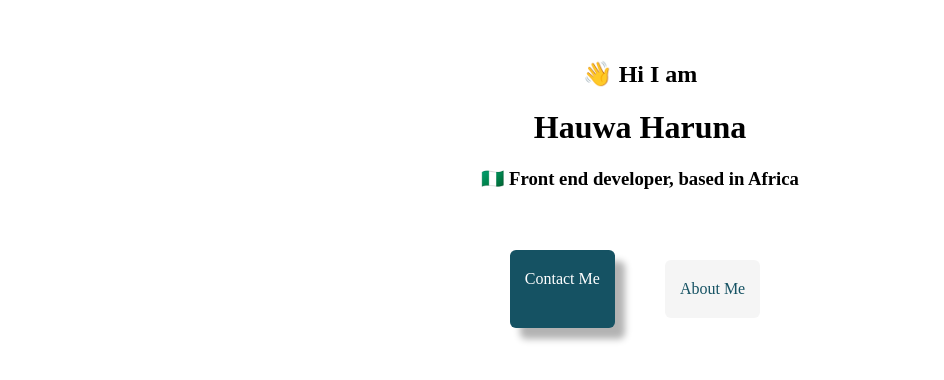
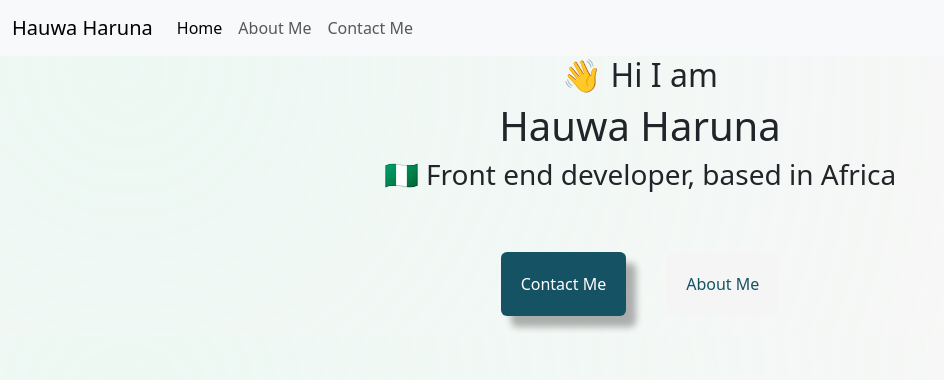
Before and after one commit to UmmSultee/Portfolio, a website: page index.html in a window 1280 px wide. Shown: the whole page, without its empty margins (0-944 px from the left). Drawn offline with nearby package versions, Linux system fonts and the light colour scheme.

Commit message:
initial bootsrap

```diff
--- a/index.html
+++ b/index.html
@@ -4,10 +4,34 @@
     <meta charset="UTF-8" />
     <meta name="viewport" content="width=device-width, initial-scale=1.0" />
     <meta http-equiv="X-UA-Compatible" content="ie=edge" />
+    <link href="https://cdn.jsdelivr.net/npm/bootstrap@5.3.2/dist/css/bootstrap.min.css" rel="stylesheet" integrity="sha384-T3c6CoIi6uLrA9TneNEoa7RxnatzjcDSCmG1MXxSR1GAsXEV/Dwwykc2MPK8M2HN" crossorigin="anonymous">
+    <script src="https://cdn.jsdelivr.net/npm/bootstrap@5.3.2/dist/js/bootstrap.bundle.min.js" integrity="sha384-C6RzsynM9kWDrMNeT87bh95OGNyZPhcTNXj1NW7RuBCsyN/o0jlpcV8Qyq46cDfL" crossorigin="anonymous"></script>
     <title>SheCodes</title>
     <link rel="stylesheet" href="style.css" />
   </head>
   <body>
+
+    <nav class="navbar navbar-expand-lg navbar-light bg-light">
+      <div class="container-fluid">
+        <a class="navbar-brand" href="index.html">Hauwa Haruna</a>
+        <button class="navbar-toggler" type="button" data-bs-toggle="collapse" data-bs-target="#navbarNav" aria-controls="navbarNav" aria-expanded="false" aria-label="Toggle navigation">
+          <span class="navbar-toggler-icon"></span>
+        </button>
+        <div class="collapse navbar-collapse" id="navbarNav">
+          <ul class="navbar-nav">
+            <li class="nav-item">
+              <a class="nav-link active" aria-current="page" href="index.html">Home</a>
+            </li>
+            <li class="nav-item">
+              <a class="nav-link" href="about.html">About Me</a>
+            </li>
+            <li class="nav-item">
+              <a class="nav-link" href="about.html/contact">Contact Me</a>
+            </li>
+          </ul>
+        </div>
+      </div>
+    </nav>
     <h2>👋 Hi I am</h2>
     <h1>Hauwa Haruna</h1>
     <h3>🇳🇬 Front end developer, based in Africa</h3>
--- a/style.css
+++ b/style.css
@@ -6,8 +6,9 @@
 }
 
 body{
-  margin: 60px auto;
-  max-width: 800px;
+
+
+  background: radial-gradient(circle at 10% 20%, rgba(216, 241, 230, 0.46) 0.1%, rgba(233, 226, 226, 0.28) 90.1%);
 }
 
 p{
@@ -35,7 +36,7 @@ h3 {
 #contact-me {
   background: var(--primary-color);
   margin: 20px;
-  padding: 20px 15px;
+  padding: 20px;
   color: white;
   box-shadow: var(--box-shadow);
   border-radius: var(--border-radius);
@@ -44,8 +45,8 @@ h3 {
 #about-me {
   background: whitesmoke;
   text-decoration: var(--text-decoration);
-  padding: 20px 15px;
-  margin: 30px;
+  padding: 20px;
+  margin: 20px;
   color: var(--primary-color);
   border-radius: var(--border-radius);
 }
```
